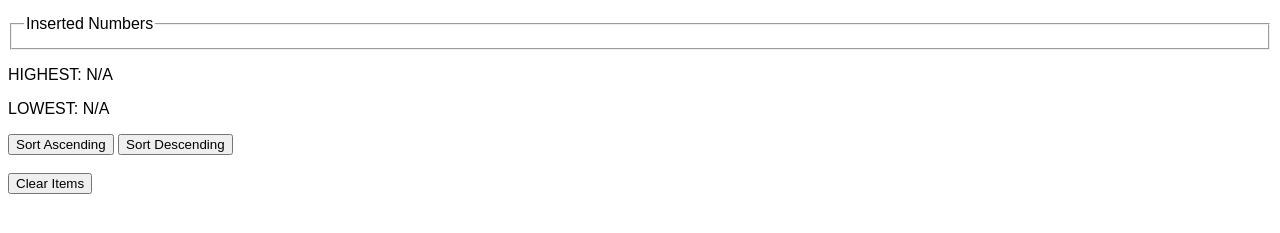
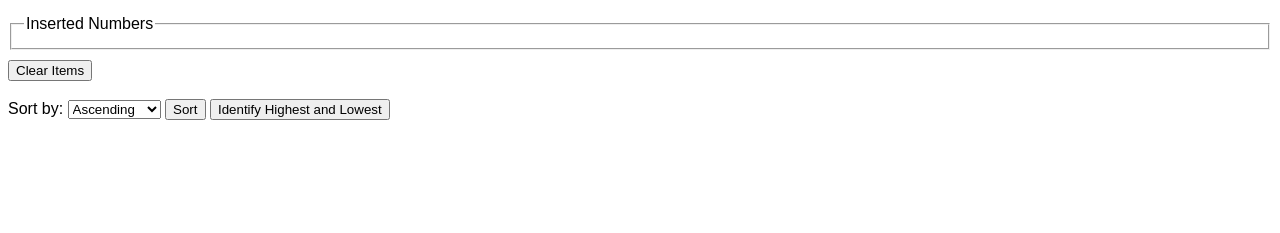
Before and after one commit to sincerelygerald/Javascript-Advance-Task1, a plain HTML site: page index.html in a window 1280 px wide. Shown: the part 135-368 px from the top of the page. Drawn offline with Linux system fonts and the light colour scheme; a script that the page names is missing.

Commit message:
Update index.html

```diff
--- a/index.html
+++ b/index.html
@@ -9,6 +9,9 @@
         body {
             font-family: Arial, Helvetica, sans-serif;
         }
+        .hidden {
+            display: none;
+        }
     </style>
 </head>
 <body>
@@ -17,7 +20,7 @@
     <table>
         <tr>
             <td>
-                <label for="txtNum">Insert any Positive Numbers:</label>
+                <label for="">Insert any Positive Numbers:</label>
             </td>
             <td>
                 <input type="text" id="txtNum">
@@ -39,16 +42,21 @@
         <table id="tblNumbers"></table>
     </fieldset>
 
-    <p id="highest">HIGHEST: N/A</p>
-    <p id="lowest">LOWEST: N/A</p>
-
-    <button id="btnSortAsc">Sort Ascending</button>
-    <button id="btnSortDesc">Sort Descending</button>
+    <button id="btn3" style="margin-top: 10px;">Clear Items</button>
+    <button id="btn4" style="margin-top: 10px; display: none;">Get Total</button>
 
     <br><br>
 
-    <button id="btn3">Clear Items</button>
-    <button id="btn4" style="display: none;">Get Total</button>
+    <!-- Sorting Dropdown -->
+    <label for="sortOrder">Sort by:</label>
+    <select id="sortOrder">
+        <option value="asc">Ascending</option>
+        <option value="desc">Descending</option>
+    </select>
+    <button id="btnSort">Sort</button>
+
+    <!-- Identify Highest & Lowest Button -->
+    <button id="btnIdentify">Identify Highest and Lowest</button>
 
     <script src="main.js"></script>
 </body>
```
